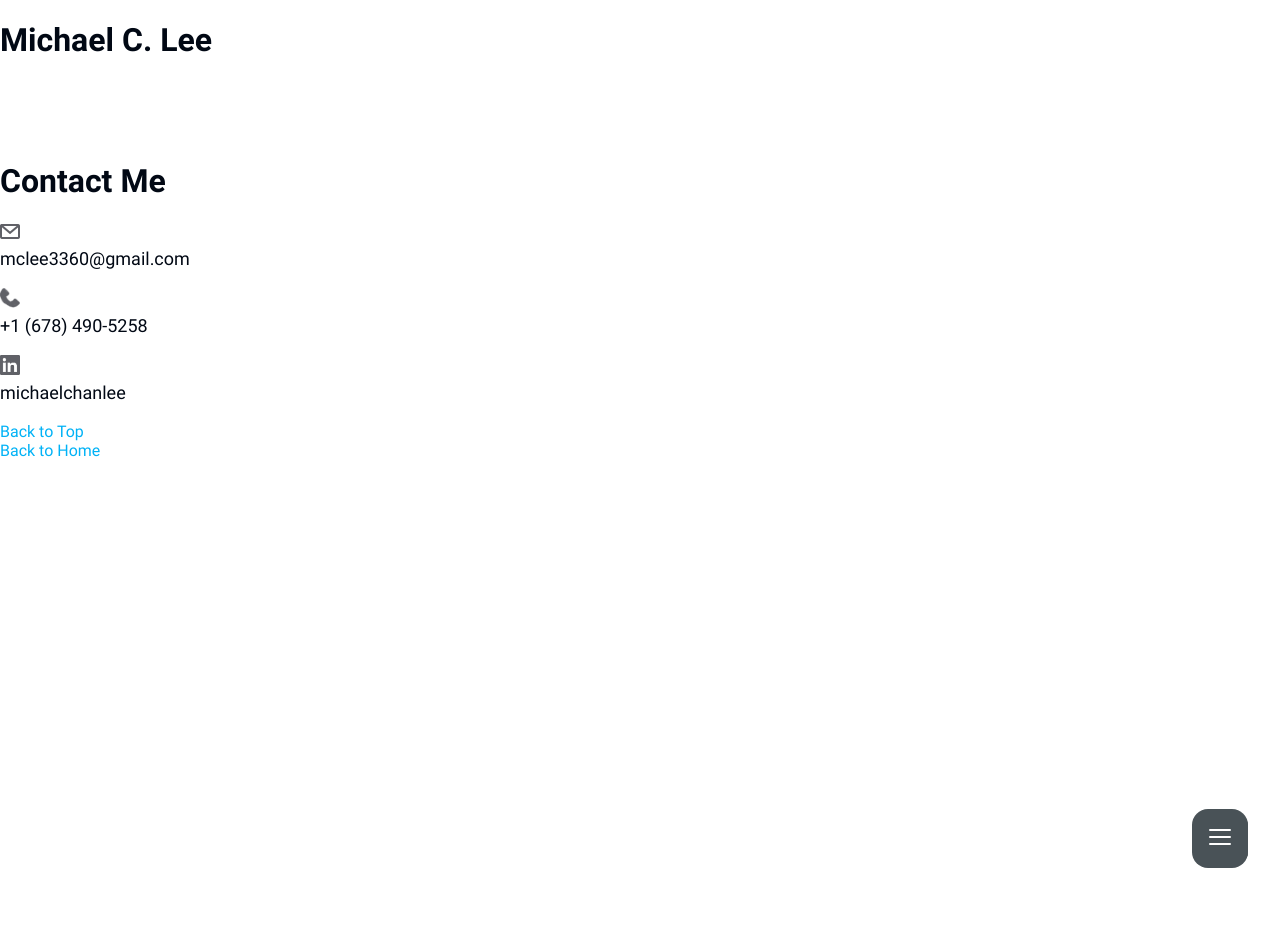
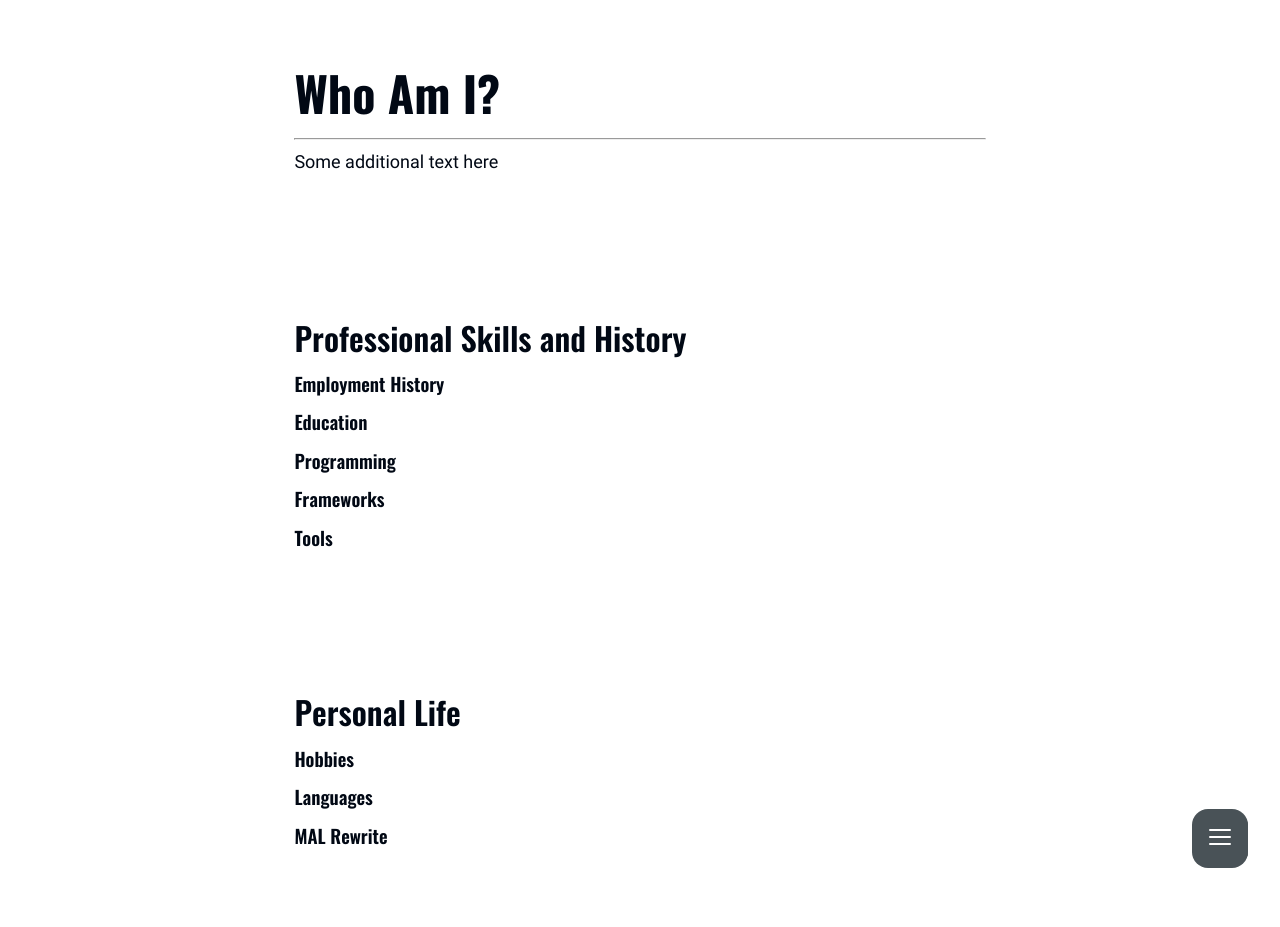
Before and after one commit to mlee-chanyoung/mlee-chanyoung.github.io, a Jekyll site: the page built from pages/about.html, in a window 1280 px wide. Built offline with Jekyll 4.4.1, drawn with Linux system fonts in a browser that asks for light colours; before the commit the page ends 900 px from its top, so only the background shows below that.

Commit message:
Add basic layout of about page

```diff
--- a/_data/about.yaml
+++ b/_data/about.yaml
@@ -1,6 +1,27 @@
+title: "Who Am I?"
+description: "Some additional text here"
 
-about_title: "About Me"
-about_link: "More About Me"
+professional:
+  title: "Professional Skills and History"
+  employment:
+    title: "Employment History"
+  education:
+    title: "Education"
+  programming:
+    title: "Programming"
+  frameworks:
+    title: "Frameworks"
+  tools:
+    title: "Tools"
+
+personal:
+  title: "Personal Life"
+  hobbies:
+    title: "Hobbies"
+  languages:
+    title: "Languages"
+  rewrite:
+    title: "MAL Rewrite"
 
 education:
     title: "Education"
--- /dev/null
+++ b/css/about.scss
@@ -0,0 +1,6 @@
+---
+---
+
+@import 'utilities/mixins';
+@import 'utilities/typography';
+@import 'utilities/variables';
--- a/pages/about.html
+++ b/pages/about.html
@@ -1,109 +1,49 @@
 ---
 layout: base
-permalink: about
+permalink: "/about"
+stylesheet: about
 title: about
 ---
-<!-- Header -->
-<div id="top"></div>
-<div class="row header-row" id="header-bg">
-    <div class="header-tint">
-        <div class="col header-col">
-            <h1 class="header-title">Michael C. Lee</h1>
-            <h3 class="header-subtitle">{{ site.data.aboutme.subtitle }}</h3>
-        </div>
-    </div>
-</div>
-<!-- Education section -->
-<div class="row content-row offset-row" id="why">
-    <div class="col content-col">
-        <div class="row title-row">
-            <div class="col">
-                <h1 class="section-title">{{ site.data.aboutme.education.title }}</h1>
-            </div>
-        </div>
-        <div class="row">
-            <div class="about-thumbnail-div">
-                <img class="thumbnail" src="{{ site.data.aboutme.education.thumbnail }}">
-            </div>
-            <div class="col thumb-left-col">
-                <div class="row overview-project-content-row">
-                    <div class="col left-col">
-                        <h2 class="subsection-title overview-project-title">{{ site.data.aboutme.education.school }}</h2>
-                        <h4 class="overview-project-subtitle">{{ site.data.aboutme.education.time }}</h4>
-                        <p>{{ site.data.aboutme.education.major }}</p>
-                    </div>
-                </div>
-            </div>
-        </div>
-    </div>
-</div>
-<!-- Skills and Tools section -->
-<div class="row content-row" id="why">
-    <div class="col content-col">
-        <div class="row title-row">
-            <div class="col">
-                <h1 class="section-title">{{ site.data.aboutme.skills.title }}</h1>
-            </div>
-        </div>
-        {% for skill in site.data.aboutme.skills.skills %}
-        <div class="row">
-            <div class="about-thumbnail-div">
-                <img class="thumbnail" src="{{ skill.thumbnail }}">
-            </div>
-            <div class="col thumb-left-col">
-                <div class="row overview-project-content-row">
-                    <div class="col">
-                        <h2 class="subsection-title overview-project-title">{{ skill.title }}</h2>
-                        <ul>
-                            {% for item in skill.items %}
-                            <li>{{ item }}
-                            {% endfor %}
-                        </ul>
-                    </div>
-                </div>
-            </div>
-        </div>
-        {% endfor %}
-    </div>
-</div>
-<!-- Hobbies section -->
-<div class="row content-row offset-row" id="why">
-    <div class="col content-col">
-        <div class="row title-row">
-            <div class="col">
-                <h1 class="section-title">{{ site.data.aboutme.hobbies.title }}</h1>
-            </div>
-        </div>
-        <div class="row">
-            <div class="about-thumbnail-div">
-                <img class="thumbnail" src="{{ site.data.aboutme.hobbies.thumbnail }}">
-            </div>
-            <div class="col thumb-left-col">
-                <div class="row overview-project-content-row">
-                    <div class="col">
-                        <h2 class="subsection-title overview-project-title">{{ site.data.aboutme.hobbies.subtitle }}</h2>
-                        <div class="left-col">
-                            <p>{{ site.data.aboutme.hobbies.body }}</p>
-                        </div>
-                    </div>
-                </div>
-            </div>
-        </div>
-    </div>
-</div>
-<!-- Contacts section -->
-<div class="row footer-row" id="contact">
-    <div class="col content-col">
-        {% include contact.html %}
-        <div class="row">
-            <div class="col centered-col">
-                <a class="link" href="#top">{{ site.data.footer.top_link }}</a>
-            </div>
-        </div>
-        <div class="row">
-            <div class="col centered-col">
-                <a class="link" href="{{ site.url }}">{{ site.data.footer.home_link }}</a>
-            </div>
-        </div>
-    </div>
-</div>
+<article class="Slice">
+  <section class="About-intro">
+    <h1 class="Heading Heading--primary">{{ site.data.about.title }}</h1>
+    <hr />
+    <p>{{ site.data.about.description }}</p>
+  </section>
+</article>
+<article class="Slice">
+  <h2 class="Heading Heading--secondary">{{ site.data.about.professional.title }}</h2>
+  <section class="About-grid About-grid--2">
+    <article class="Card">
+      <h3 class="Heading Heading--tertiary">{{ site.data.about.professional.employment.title }}</h3>
+    </article>
+    <article class="Card">
+      <h3 class="Heading Heading--tertiary">{{ site.data.about.professional.education.title }}</h3>
+    </article>
+  </section>
+  <section class="About-grid About-grid--3">
+    <article class="Card">
+      <h3 class="Heading Heading--tertiary">{{ site.data.about.professional.programming.title }}</h3>
+    </article>
+    <article class="Card">
+      <h3 class="Heading Heading--tertiary">{{ site.data.about.professional.frameworks.title }}</h3>
+    </article>
+    <article class="Card">
+      <h3 class="Heading Heading--tertiary">{{ site.data.about.professional.tools.title }}</h3>
+    </article>
+  </section>
+</article>
+<article class="Slice">
+  <h2 class="Heading Heading--secondary">{{ site.data.about.personal.title }}</h2>
+  <section class="About-grid About-grid--2">
+    <article class="Card">
+      <h3 class="Heading Heading--tertiary">{{ site.data.about.personal.hobbies.title }}</h3>
+    </article>
+    <article class="Card">
+      <h3 class="Heading Heading--tertiary">{{ site.data.about.personal.languages.title }}</h3>
+    </article>
+    <article class="Card About-grid--span">
+      <h3 class="Heading Heading--tertiary">{{ site.data.about.personal.rewrite.title }}</h3>
+    </article>
+  </section>
+</article>
```
